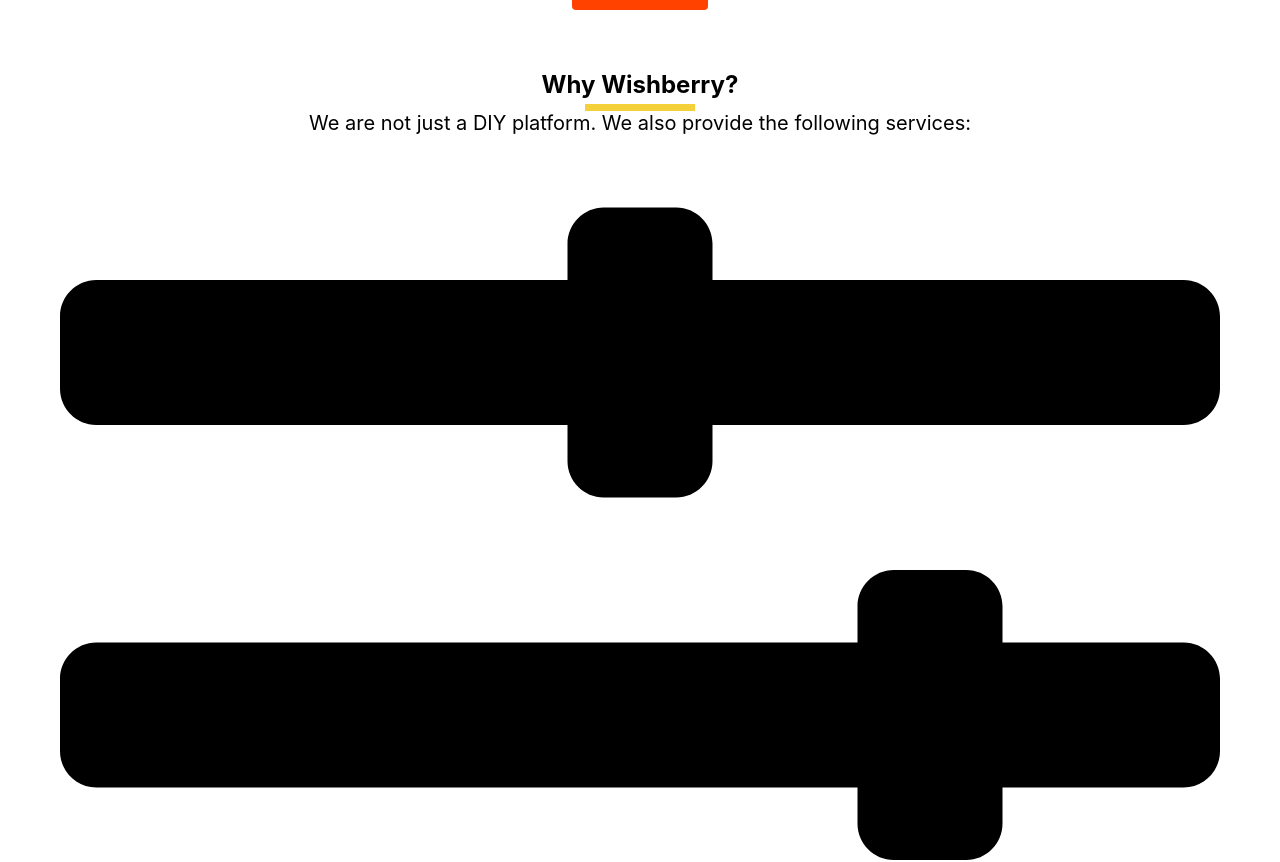
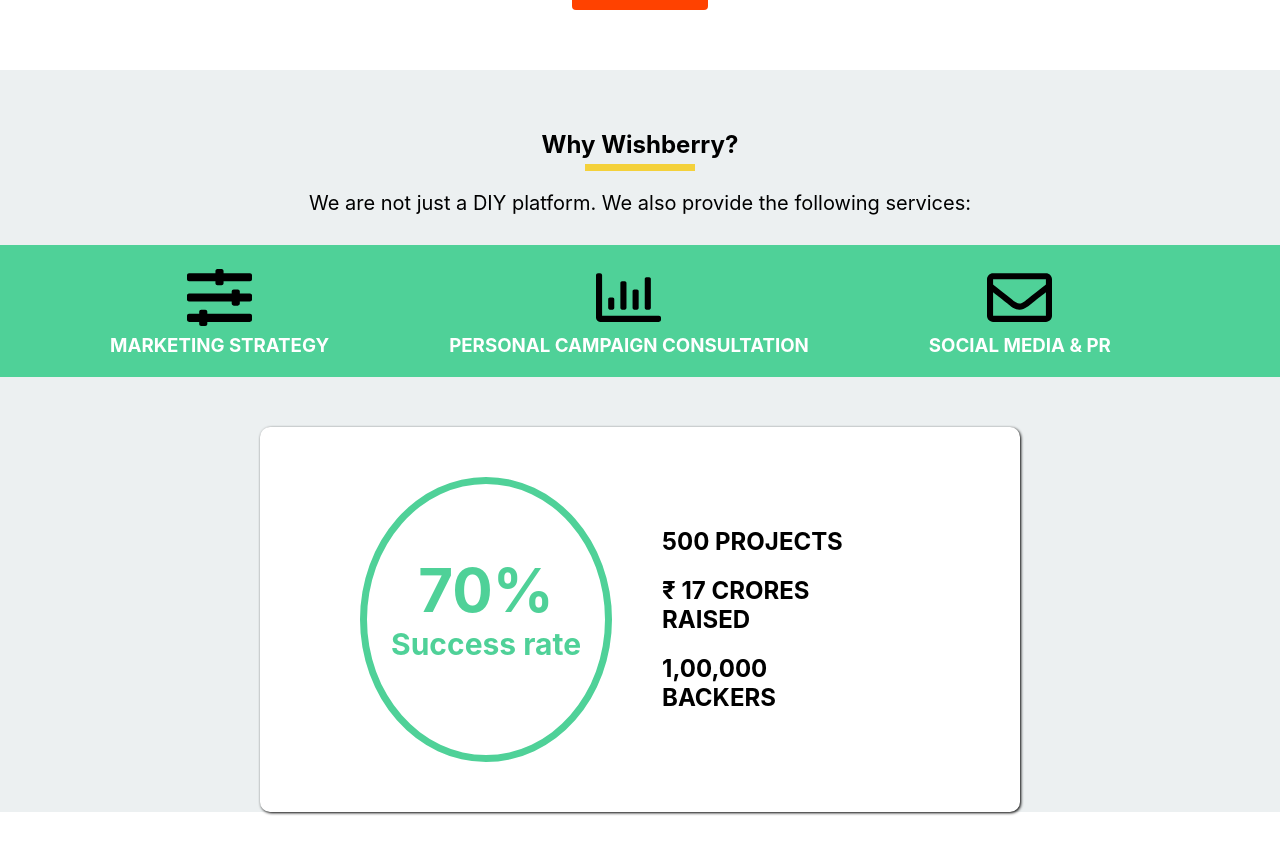
Before and after one commit to mishravibhav/Team-Butane, a React (Create React App) app in the folder wishberry/: page / in a window 1280 px wide. Shown: the part 1520-2382 px from the top of the page. Built offline with nearby package versions, Linux system fonts and the light colour scheme.

Commit message:
Homepage frontend target 2, services comp completed

```diff
--- a/wishberry/src/Components/Home.jsx
+++ b/wishberry/src/Components/Home.jsx
@@ -85,20 +85,40 @@
           </div>
          <button>SEE MORE</button>
         </div>
-        <div className={Styles.Justlaunch}>
+        <div style={{backgroundColor:"#ecf0f1",paddingTop:"60px"}}>
           <h2>Why Wishberry?</h2>
           <div className={Styles.borderbottom}>
           </div>
-          <p style={{fontSize:"20px"}}>We are not just a DIY platform. We also provide the following services:</p>
+          <p style={{fontSize:"20px",marginTop:"20px"}}>We are not just a DIY platform. We also provide the following services:</p>
           <div className={Styles.Services}>
               <div>
               <img src={Sliders} alt="sliders"/>
+              <h3>MARKETING STRATEGY</h3>
               </div>
               <div>
               <img src={Chart} alt="Chart"/>
+              <h3>PERSONAL CAMPAIGN CONSULTATION</h3>
               </div>
               <div>
               <img src={Envelope} alt="Envelope"/>
+              <h3>SOCIAL MEDIA & PR</h3>
+              </div>
+          </div>
+          <div className={Styles.Middiv}>
+              <div className={Styles.Circle}>
+                <h1>70%</h1>
+                <h4>Success rate</h4>
+              </div>
+              <div className={Styles.Midinfo}>
+                  <div>
+                  <h2>500 PROJECTS</h2>
+                  </div>
+                  <div>
+                  <h2>₹ 17 CRORES RAISED</h2>
+                  </div>
+                  <div>
+                  <h2>1,00,000 BACKERS</h2>
+                  </div>
               </div>
           </div>
           </div>
--- a/wishberry/src/Components/Homepage.module.css
+++ b/wishberry/src/Components/Homepage.module.css
@@ -72,6 +72,7 @@
   border: 1px solid #95a5a6;
   border-radius: 3px;
   font-size: 14px;
+  color: black;
 }
 .modal{
   background-color: #f4d13b ;
@@ -89,8 +90,6 @@
 visibility:visible;
 
 }
-
-
 .modal button{
   padding: 10px 20px;
   margin-top: 80px;
@@ -104,3 +103,41 @@
 color:black;
 opacity:1;
 }
+.Services{
+background-color:  #4fd198;
+display:flex;
+margin-top:30px;
+padding: 20px 50px;
+}
+.Services div{
+  margin:0px 60px;
+}
+.Services h3{
+color: white;
+}
+.Services img{
+height: 65px;
+}
+.Middiv{
+  display: flex;
+  margin:50px 260px;
+  box-shadow: 1px 1px 3px black;
+  padding:50px 100px;
+  border-radius: 10px;
+  background-color: white;
+}
+.Circle{
+ padding:70px 0px;
+ width: 270px;
+  border:7px solid  #4fd198;
+  border-radius: 50%;
+  color:#4fd198;
+  font-size: 30px;
+}
+.Midinfo{
+  text-align: left;
+  margin: 30px;
+}
+.Midinfo h2{
+  margin:20px;
+}
```
Also changed, not shown: 1 other file (tests, documents, lock files or other folders).
